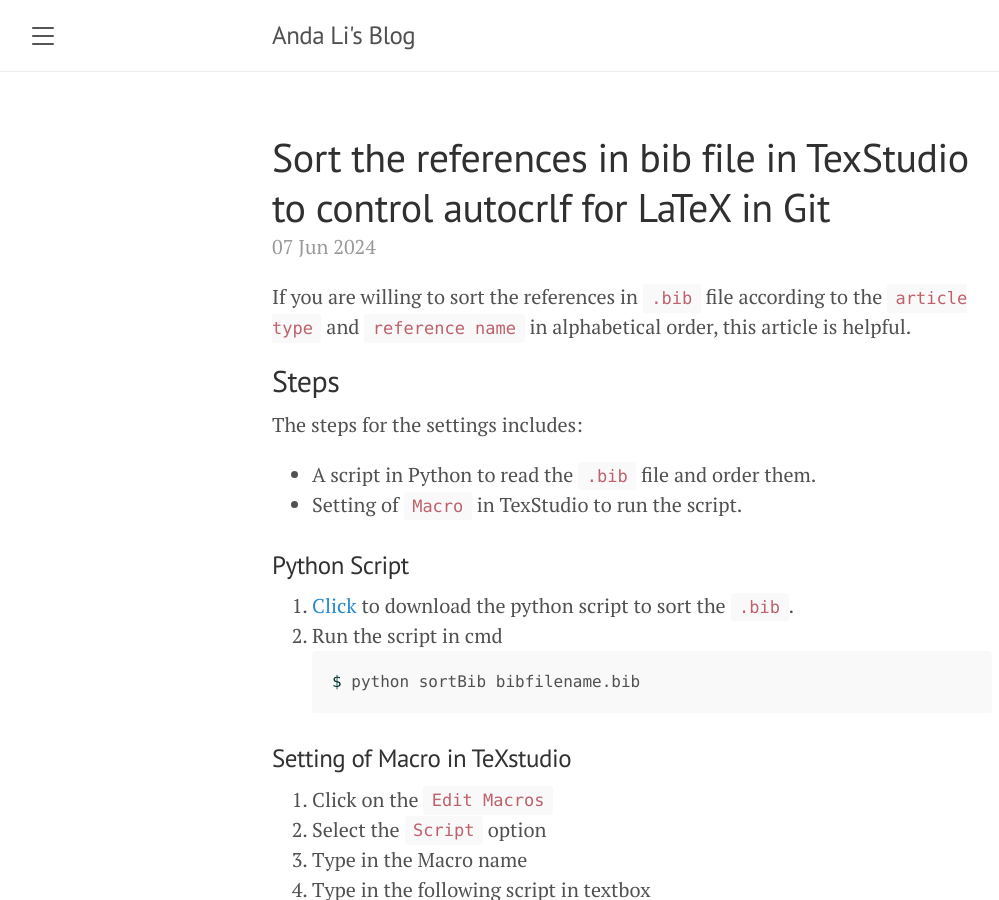
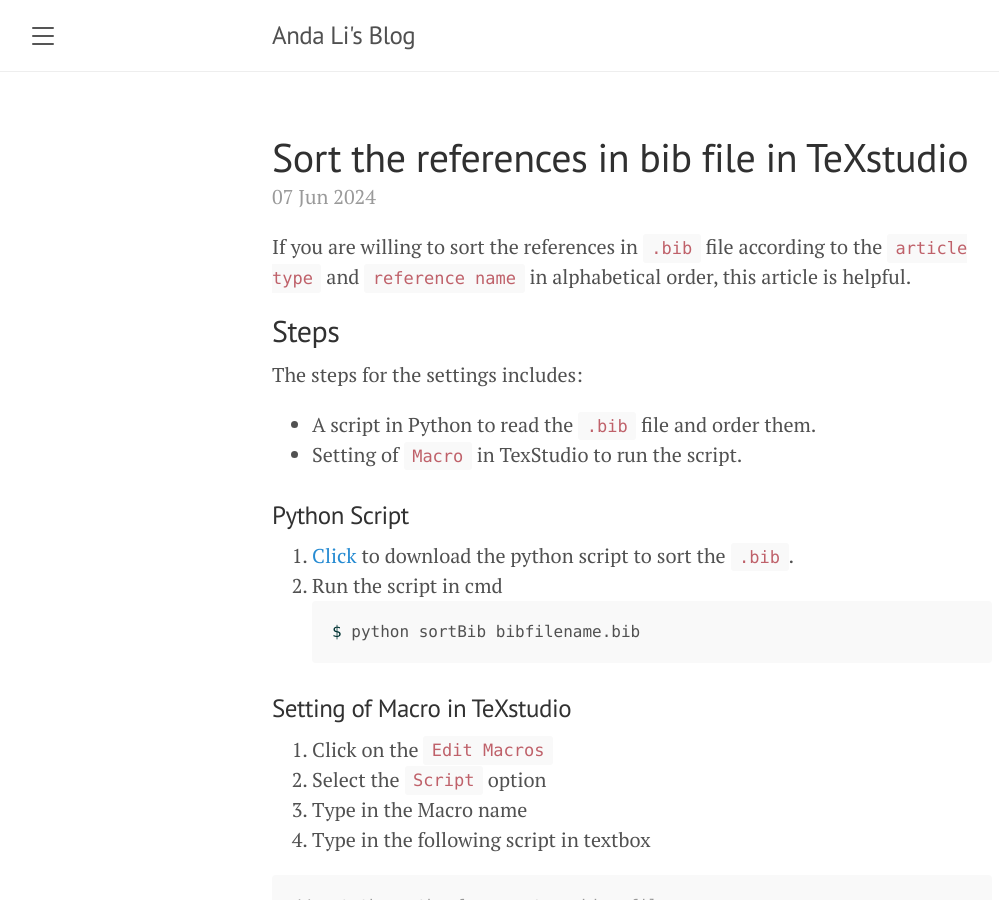
Before and after one commit to andali89/blog, a Jekyll site: the page built from _posts/2024-06-07-sort-bib-references.md, in a window 1280 px wide and 900 px high. Shown: the whole window, without its empty margins (8-1007 px from the left). Built offline with Jekyll 4.4.1, drawn with Linux system fonts in a browser that asks for light colours.

Commit message:
update sortbib

```diff
--- a/_posts/2024-06-07-sort-bib-references.md
+++ b/_posts/2024-06-07-sort-bib-references.md
@@ -1,6 +1,6 @@
 ---
 layout: post
-title: Sort the references in bib file in TexStudio to control autocrlf for LaTeX in Git
+title: Sort the references in bib file in TeXstudio
 ---
 
 If you are willing to sort the references in `.bib` file according to the `article type` and `reference name` in alphabetical order, this article is helpful.
```
